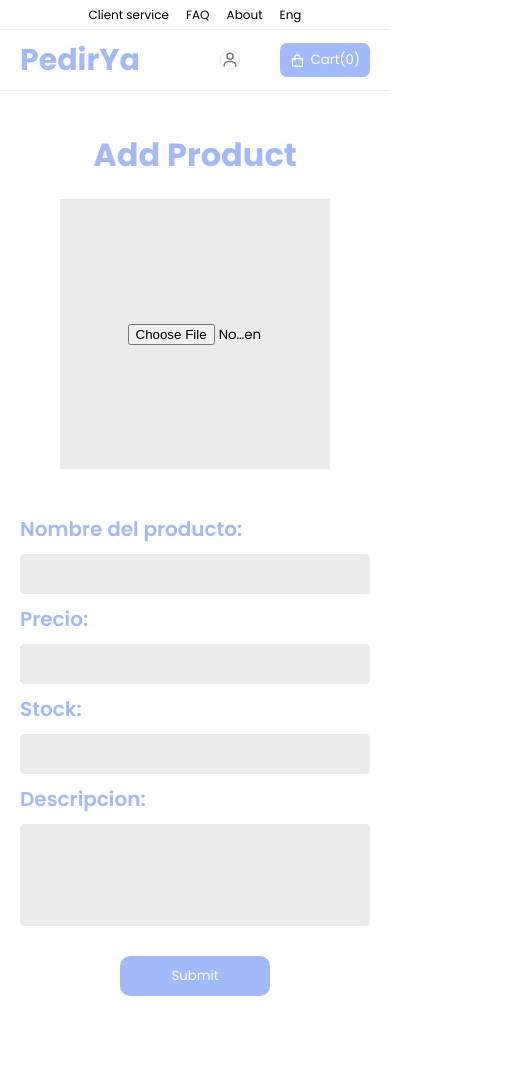
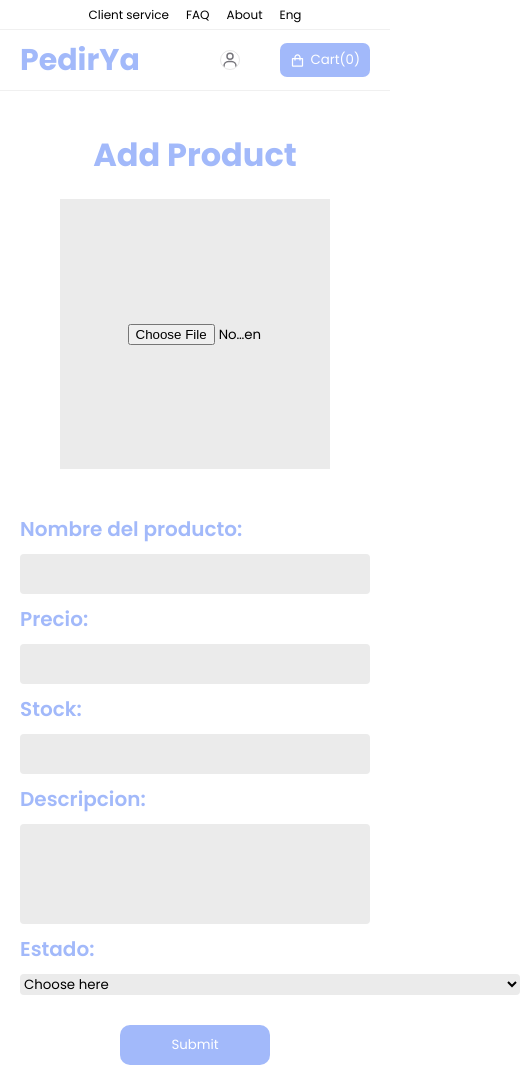
Before and after one commit to GGabrielDev/Henry-PF, a React (Create React App) app in the folder client/: page /publicar in a window 390 px wide. Shown: the whole page, 520 px wide, since content can reach past the window. Before the commit the page ends 996 px from the top, so only its background shows below. Built offline with nearby package versions, Linux system fonts and the light colour scheme.

Commit message:
publicar-page-responsive

```diff
--- a/client/src/Pages/Publicar.tsx
+++ b/client/src/Pages/Publicar.tsx
@@ -1,6 +1,5 @@
-import React from 'react'
+
 import styled from "styled-components";
-import { Themes } from "../../src/components/Theme/Theme";
 import Navbar from '../components/Navbar';
 
 const Publicar = () => {
@@ -27,6 +26,14 @@ const Publicar = () => {
               <div className="inputinfo">
                 <label htmlFor="description">Descripcion:</label>
                 <textarea name='description' rows={5} cols={33} />
+              </div>
+              <div className="inputinfo">
+                <label htmlFor="suspended">Estado:</label>
+                <select name="suspended" id="">
+                  <option value="" selected disabled hidden>Choose here</option>
+                  <option value="si">Activo</option>
+                  <option value="no">Suspendido</option>
+                </select>
               </div>
 
             </div>
@@ -95,8 +102,8 @@ const AddProduct = styled.div`
       width: 500px;
       height: 40px;
       padding: 10px;
-      background-color: #ebebeb;
-      border: 1px solid #ebebeb;
+      background-color: ${({ theme }) => theme.tertiary};
+      border: none;
       border-radius: 4px;
       margin-bottom: 10px;
     }
@@ -104,8 +111,17 @@ const AddProduct = styled.div`
     textarea{
       width: 500px;
       resize: none;
-      background-color: #ebebeb;
-      border: 1px solid #ebebeb;
+      background-color: ${({ theme }) => theme.tertiary};
+      border: none;
+      border-radius: 4px;
+      margin-bottom: 10px;
+    }
+
+    select{
+      width: 500px;
+      resize: none;
+      background-color: ${({ theme }) => theme.tertiary};
+      border:none;
       border-radius: 4px;
       margin-bottom: 10px;
     }
@@ -123,7 +139,7 @@ const AddProduct = styled.div`
   .imageupload{
     width: 270px;
     height: 270px;
-    background-color: #ebebeb;
+    background-color: ${({ theme }) => theme.tertiary};
     display: flex;
     align-items: center;
     justify-content: center;
--- a/client/src/components/Theme/Theme.ts
+++ b/client/src/components/Theme/Theme.ts
@@ -3,6 +3,6 @@ export const Themes = {
   secondary: "#f1deff" /* VIOLETA PASTEL CLARO*/,
   dark: "#1a1833" /* NEGRO*/,
   details: "#77767c" /* GRIS */,
-  tertiary: "#e2e2e2" /* GRIS CLARO */,
+  tertiary: "#ebebeb" /* GRIS CLARO */,
   light: "#fff" /* BLANCO */,
 };
```
